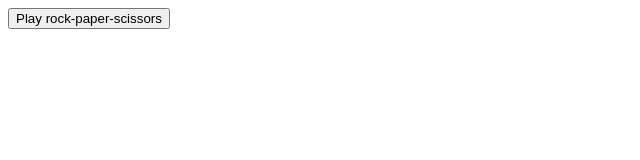
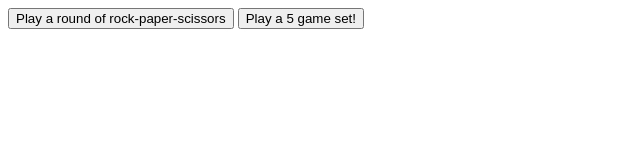
Before and after one commit to AlejoG21/Janken, a plain HTML site: page index.html in a window 1280 px wide. Shown: the whole page, without its empty margins (0-640 px from the left). Drawn offline with Linux system fonts and the light colour scheme.

Commit message:
add new game set function

```diff
--- a/index.html
+++ b/index.html
@@ -13,7 +13,8 @@
 </head>
 
 <body>
-  <button type="button" id="button" onclick="janKenPon()">Play rock-paper-scissors</button>
+  <button type="button" id="button" onclick="janKenPon()">Play a round of rock-paper-scissors</button>
+  <button type="button" id="buttonG" onclick="game()">Play a 5 game set!</button>
   <script src="scripts/main.js"></script>
 </body>
 </html>
--- a/scripts/main.js
+++ b/scripts/main.js
@@ -3,7 +3,6 @@ function random() {
 return Math.floor(Math.random()*3+1)
 }
 let janK = random();
-console.log(janK)
 switch (janK) {
     case 1:
     return "rock";
@@ -25,46 +24,92 @@ let playerPick;
             playerPick = prompt("rock,paper or scissors?","rock");
             playerPick = playerPick.toLowerCase();
             if(playerPick == "rock" || playerPick == "paper" || playerPick == "scissors"){
-            alert("good choice!")}
+                alert("good choice!"); return playerPick;}
             else{
                 alert("Please pick between 'rock', 'paper' or 'scissors'!"); playerChoice();}
         }
     playerPick = playerChoice();
     let computerPick = computerPlay();
-console.log(playerPick);
-console.log(computerPick);
     if(playerPick == computerPick){
         alert(`it's a draw!, both picked ${playerPick}!`)
     }else {
         switch (playerPick) {
             case "rock":
                 if(computerPick == "scissors"){
-                    alert('you win! rock beats scissors!') return 'you win! rock beats scissors!';}
+                    alert('you win! rock beats scissors!'); return 'you win! rock beats scissors!'}
                 else {
-                    alert('you lose! paper beats rock!') return 'you lose! paper beats rock!';}
+                    alert('you lose! paper beats rock!'); return 'you lose! paper beats rock!'}
             break;
 
             case "paper":
                 if(computerPick == "rock"){
-                    alert('you win! paper beats rock!') return 'you win! paper beats rock!';}
+                    alert('you win! paper beats rock!'); return 'you win! paper beats rock!'}
                 else {
-                    alert('you lose! scissors beats paper!') return 'you lose! scissors beats paper!';}
+                    alert('you lose! scissors beats paper!'); return 'you lose! scissors beats paper!'}
             break;
 
             case "scissors":
                 if(computerPick == "paper"){
-                    alert('you win! scissors beats paper!') return 'you win! scissors beats paper!';}
+                    alert('you win! scissors beats paper!'); return 'you win! scissors beats paper!'}
                 else {
-                    alert('you lose! rock beats paper!') return 'you lose! rock beats paper!';}
+                    alert('you lose! rock beats paper!'); return 'you lose! rock beats paper!'}
             break;
 
             default:
-                alert("you fucked up!") return 'you fucked up!';
+                alert("you fucked up!"); return 'you fucked up!'
             break;
         }
     }
 }
 function game() {
-for (let i = 0; i < 6; i++) {
+    let playerScore =0;
+    let computerScore =0;
+    let rounds=0;
+    while(rounds<5){
+        switch (janKenPon()) {
+            case 'you win! rock beats scissors!':
+                playerScore++;
+                rounds++;
+                break;
+
+            case 'you lose! paper beats rock!':
+                computerScore++;
+                rounds++;
+                break;
+
+            case 'you win! paper beats rock!':
+                playerScore++;
+                rounds++;
+                break;
+
+            case 'you lose! scissors beats paper!':
+                computerScore++;
+                rounds++;
+                break;
+
+            case 'you win! scissors beats paper!':
+                playerScore++;
+                rounds++;
+                break;
+
+            case 'you lose! rock beats paper!':
+                computerScore++;
+                rounds++;
+                break;
+
+            default:
+
+                break;
+        }
+        console.log(playerScore);
+        if (playerScore>2) {
+            alert(`you win! ${playerScore} to ${computerScore}`); return `you win! ${playerScore} to ${computerScore}`
+        }
+        else if (computerScore>2){
+            alert(`you lose! ${playerScore} to ${computerScore}`); return `you lose! ${playerScore} to ${computerScore}`
+        } else {
+            alert("next round!");
+        }
+    }
 
 }
```
Lines whose indentation alone changed are shown as unchanged.
